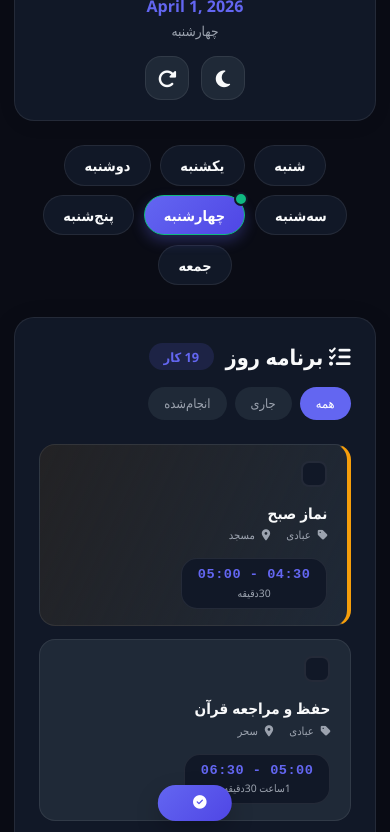
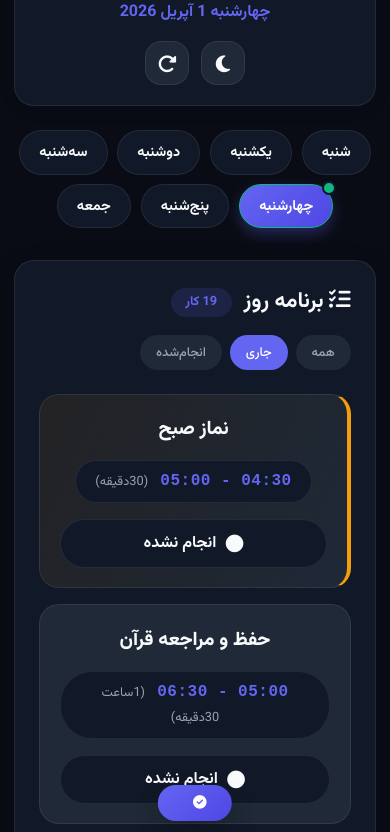
Before and after one commit to YaserBakhtiar/list, a plain HTML site: page index.html in a window 390 px wide. Shown: the part 91-923 px from the top of the page. Drawn offline with Linux system fonts and the light colour scheme; a small style sheet from the web is missing; a web font is replaced by a local one.

Commit message:
Update index.html

```diff
--- a/index.html
+++ b/index.html
@@ -6,17 +6,10 @@
     <meta name="theme-color" content="#6366f1">
     <title>برنامه هفتگی</title>
     <link rel="manifest" href="data:application/manifest+json,{}" id="manifest-placeholder">
-    <link rel="stylesheet" href="https://cdn.jsdelivr.net/gh/rastikerdar/vazirmatn@v33.0.0/Vazirmatn-font-face.css">
+    <!-- Google Fonts: Vazirmatn + Amiri (fallback) -->
+    <link href="https://fonts.googleapis.com/css2?family=Vazirmatn:wght@300;400;500;700;800&family=Amiri:wght@400;700&display=swap" rel="stylesheet">
     <link rel="stylesheet" href="https://cdnjs.cloudflare.com/ajax/libs/font-awesome/6.4.0/css/all.min.css">
     <style>
-        /* Fallback font in case Vazirmatn fails */
-        @font-face {
-            font-family: 'Vazirmatn';
-            src: local('Vazirmatn'), url('https://cdn.jsdelivr.net/gh/rastikerdar/vazirmatn@v33.0.0/fonts/webfonts/Vazirmatn-Regular.woff2') format('woff2');
-            font-weight: normal;
-            font-style: normal;
-            font-display: swap;
-        }
         * {
             margin: 0;
             padding: 0;
@@ -48,7 +41,7 @@
             --border-color: rgba(0, 0, 0, 0.08);
         }
         body {
-            font-family: 'Vazirmatn', 'Segoe UI', Tahoma, Geneva, Verdana, sans-serif;
+            font-family: 'Vazirmatn', 'Amiri', 'Segoe UI', system-ui, sans-serif;
             background: var(--bg-primary);
             min-height: 100vh;
             color: var(--text-primary);
@@ -89,12 +82,6 @@
             font-size: 1rem;
             font-weight: 600;
             color: var(--primary);
-            direction: ltr;
-        }
-        .weekday {
-            font-size: 0.85rem;
-            color: var(--text-secondary);
-            margin-top: 0.25rem;
         }
         .action-buttons {
             display: flex;
@@ -222,14 +209,14 @@
         .task-list {
             display: flex;
             flex-direction: column;
-            gap: 0.85rem;
+            gap: 1rem;
         }
         .task-item {
             background: var(--bg-card);
-            border-radius: 1rem;
-            padding: 1rem 1.2rem;
+            border-radius: 1.25rem;
+            padding: 1.2rem;
             border: 1px solid var(--border-color);
-            transition: all 0.2s;
+            transition: var(--transition);
             position: relative;
         }
         .task-item.next-priority {
@@ -237,92 +224,99 @@
             background: linear-gradient(115deg, rgba(245,158,11,0.08), var(--bg-card));
         }
         .task-item.completed {
-            opacity: 0.6;
+            opacity: 0.7;
         }
         .task-item.completed .task-title {
             text-decoration: line-through;
         }
-        .task-content {
+        /* Centered task info */
+        .task-info-grid {
             display: flex;
+            flex-direction: column;
             align-items: center;
-            gap: 1rem;
-            flex-wrap: wrap;
-        }
-        .task-check {
-            flex-shrink: 0;
-        }
-        .check-box {
-            width: 26px;
-            height: 26px;
-            background: var(--bg-secondary);
-            border-radius: 8px;
-            display: flex;
-            align-items: center;
-            justify-content: center;
-            cursor: pointer;
-            border: 2px solid var(--border-color);
-            transition: var(--transition);
-        }
-        .check-box.checked {
-            background: var(--success);
-            border-color: var(--success);
-        }
-        .check-box i {
-            color: white;
-            font-size: 0.75rem;
-            opacity: 0;
-        }
-        .check-box.checked i {
-            opacity: 1;
-        }
-        .task-info {
-            flex: 1;
+            text-align: center;
+            gap: 0.8rem;
+            margin-bottom: 1rem;
         }
         .task-title {
-            font-weight: 700;
-            font-size: 0.95rem;
-            margin-bottom: 0.3rem;
+            font-weight: 800;
+            font-size: 1.2rem;
+            margin-bottom: 0.2rem;
         }
-        .task-meta {
-            display: flex;
-            gap: 1rem;
-            flex-wrap: wrap;
-            font-size: 0.7rem;
-            color: var(--text-secondary);
-        }
-        .task-meta span i {
-            margin-left: 0.25rem;
-            font-size: 0.7rem;
-        }
-        .task-time-card {
+        /* Time display larger */
+        .time-display {
             background: var(--bg-secondary);
-            border-radius: 1rem;
-            padding: 0.5rem 1rem;
-            text-align: center;
-            min-width: 115px;
+            border-radius: 2rem;
+            padding: 0.5rem 1.2rem;
+            display: inline-block;
             border: 1px solid var(--border-color);
         }
         .time-range {
             font-weight: 800;
             font-family: monospace;
-            font-size: 0.85rem;
+            font-size: 1.2rem;
             color: var(--primary);
             letter-spacing: 0.5px;
         }
         .duration {
-            font-size: 0.65rem;
+            font-size: 0.8rem;
             color: var(--text-secondary);
-            margin-top: 0.2rem;
+            margin-right: 0.5rem;
         }
-        /* Stats Footer */
+        .task-desc {
+            font-size: 0.75rem;
+            color: var(--text-secondary);
+            background: var(--bg-secondary);
+            padding: 0.2rem 0.8rem;
+            border-radius: 1rem;
+            display: inline-block;
+        }
+        /* Bottom Check Button */
+        .task-check-btn {
+            width: 100%;
+            margin-top: 0.5rem;
+            display: flex;
+            justify-content: center;
+        }
+        .check-button {
+            background: var(--bg-secondary);
+            border: 1px solid var(--border-color);
+            border-radius: 3rem;
+            padding: 0.7rem 1.2rem;
+            font-family: inherit;
+            font-size: 1rem;
+            font-weight: 600;
+            color: var(--text-primary);
+            cursor: pointer;
+            transition: var(--transition);
+            display: inline-flex;
+            align-items: center;
+            gap: 0.6rem;
+            width: 100%;
+            justify-content: center;
+        }
+        .check-button i {
+            font-size: 1.1rem;
+        }
+        .check-button:hover:not(.completed-btn) {
+            background: var(--success);
+            border-color: var(--success);
+            color: white;
+            transform: translateY(-2px);
+        }
+        .check-button.completed-btn {
+            background: var(--success);
+            border-color: var(--success);
+            color: white;
+            cursor: default;
+            opacity: 0.7;
+        }
+        /* Stats Footer (only progress) */
         .stats-footer {
             background: var(--bg-secondary);
             border-radius: var(--radius);
             border: 1px solid var(--border-color);
             padding: 1.25rem 1.5rem;
-            display: grid;
-            grid-template-columns: repeat(auto-fit, minmax(180px, 1fr));
-            gap: 1rem;
             margin-top: 1rem;
         }
         .stat-item {
@@ -333,6 +327,8 @@
             border-radius: 1rem;
             padding: 0.9rem 1rem;
             transition: var(--transition);
+            max-width: 300px;
+            margin: 0 auto;
         }
         .stat-icon {
             width: 48px;
@@ -356,7 +352,6 @@
         .stat-label {
             font-size: 0.7rem;
             color: var(--text-secondary);
-            letter-spacing: 0.3px;
         }
         .progress-bar-bg {
             height: 5px;
@@ -402,22 +397,18 @@
             body { padding: 0.9rem; }
             .header { flex-direction: column; text-align: center; }
             .date-box { text-align: center; }
-            .task-content { flex-direction: column; align-items: flex-start; }
-            .task-time-card { align-self: flex-start; }
-            .stat-item { padding: 0.7rem; }
+            .time-range { font-size: 1rem; }
         }
     </style>
 </head>
 <body>
 <div class="container">
-    <!-- Header -->
     <div class="header">
         <div class="title">
             <h1>برنامه هفتگی</h1>
         </div>
         <div class="date-box">
             <div class="greg-date" id="gregDate"></div>
-            <div class="weekday" id="weekdayName"></div>
         </div>
         <div class="action-buttons">
             <button class="icon-btn" id="themeToggle"><i class="fas fa-moon"></i></button>
@@ -425,10 +416,8 @@
         </div>
     </div>
 
-    <!-- Day Selector -->
     <div class="day-selector" id="daySelector"></div>
 
-    <!-- Tasks Panel -->
     <div class="tasks-panel">
         <div class="panel-header">
             <div class="panel-title">
@@ -436,45 +425,20 @@
                 <span class="task-count" id="taskCount">۰ کار</span>
             </div>
             <div class="filter-group">
-                <button class="filter-btn active" data-filter="all">همه</button>
-                <button class="filter-btn" data-filter="pending">جاری</button>
+                <button class="filter-btn" data-filter="all">همه</button>
+                <button class="filter-btn active" data-filter="pending">جاری</button>
                 <button class="filter-btn" data-filter="completed">انجام‌شده</button>
             </div>
         </div>
         <div id="taskListContainer" class="task-list"></div>
     </div>
 
-    <!-- Stats Footer -->
-    <div class="stats-footer" id="statsFooter">
-        <div class="stat-item">
-            <div class="stat-icon"><i class="fas fa-tasks"></i></div>
-            <div class="stat-info">
-                <div class="stat-value" id="totalTasks">0</div>
-                <div class="stat-label">کل وظایف</div>
-                <div class="progress-bar-bg"><div class="progress-fill" id="totalFill"></div></div>
-            </div>
-        </div>
-        <div class="stat-item">
-            <div class="stat-icon"><i class="fas fa-check-circle"></i></div>
-            <div class="stat-info">
-                <div class="stat-value" id="completedTasks">0</div>
-                <div class="stat-label">انجام شده</div>
-                <div class="progress-bar-bg"><div class="progress-fill" id="completedFill"></div></div>
-            </div>
-        </div>
-        <div class="stat-item">
-            <div class="stat-icon"><i class="fas fa-hourglass-half"></i></div>
-            <div class="stat-info">
-                <div class="stat-value" id="totalHours">0</div>
-                <div class="stat-label">ساعت برنامه</div>
-                <div class="progress-bar-bg"><div class="progress-fill" id="hoursFill"></div></div>
-            </div>
-        </div>
+    <div class="stats-footer">
         <div class="stat-item">
             <div class="stat-icon"><i class="fas fa-chart-line"></i></div>
             <div class="stat-info">
                 <div class="stat-value" id="progressPercent">0%</div>
-                <div class="stat-label">پیشرفت</div>
+                <div class="stat-label">پیشرفت امروز</div>
                 <div class="progress-bar-bg"><div class="progress-fill" id="percentFill"></div></div>
             </div>
         </div>
@@ -483,7 +447,7 @@
 <div id="notification" class="notification"><i class="fas fa-check-circle"></i><span></span></div>
 
 <script>
-    // ======================== SCHEDULE DATA (مطابق برنامه ارائه شده) ========================
+    // ======================== SCHEDULE DATA ========================
     function makeTask(id, title, start, end, category, location, desc = '') {
         return { id, title, start, end, category, location, desc, duration: getDuration(start, end) };
     }
@@ -627,8 +591,8 @@
     ];
 
     // ======================== STATE ========================
-    let currentDay = new Date().getDay();  // 0 یکشنبه .. 6 شنبه
-    let currentFilter = 'all';
+    let currentDay = new Date().getDay();
+    let currentFilter = 'pending';
     let completedMap = JSON.parse(localStorage.getItem('smartProgress')) || {};
 
     function getDayKey(day) { return `day_${day}`; }
@@ -670,37 +634,37 @@
             let priorityClass = isNext ? 'next-priority' : '';
             html += `
                 <div class="task-item ${completedClass} ${priorityClass}" data-id="${task.id}">
-                    <div class="task-content">
-                        <div class="task-check"><div class="check-box ${task.completed ? 'checked' : ''}" data-id="${task.id}"><i class="fas fa-check"></i></div></div>
-                        <div class="task-info">
+                    <div class="task-info-grid">
                         <div class="task-title">${task.title}</div>
-                            <div class="task-meta">
-                                <span><i class="fas fa-tag"></i> ${task.category}</span>
-                                <span><i class="fas fa-map-marker-alt"></i> ${task.location}</span>
-                                ${task.desc ? `<span><i class="fas fa-info-circle"></i> ${task.desc}</span>` : ''}
+                        <div class="time-display">
+                            <span class="time-range">${task.start} - ${task.end}</span>
+                            <span class="duration">(${task.duration})</span>
                         </div>
+                        ${task.desc ? `<div class="task-desc"><i class="fas fa-info-circle"></i> ${task.desc}</div>` : ''}
                     </div>
-                        <div class="task-time-card">
-                            <div class="time-range">${task.start} - ${task.end}</div>
-                            <div class="duration">${task.duration}</div>
-                        </div>
+                    <div class="task-check-btn">
+                        <button class="check-button ${task.completed ? 'completed-btn' : ''}" data-id="${task.id}">
+                            <i class="fas ${task.completed ? 'fa-check-circle' : 'fa-circle'}"></i>
+                            ${task.completed ? 'انجام شده' : 'انجام نشده'}
+                        </button>
                     </div>
                 </div>
             `;
         });
         container.innerHTML = html;
         document.getElementById('taskCount').innerText = filtered.length + ' کار';
-        document.querySelectorAll('.check-box').forEach(box => {
-            box.addEventListener('click', (e) => {
-                let taskId = parseInt(box.dataset.id);
+        document.querySelectorAll('.check-button').forEach(btn => {
+            btn.addEventListener('click', (e) => {
+                let taskId = parseInt(btn.dataset.id);
                 let tasksNow = getTasksForDay(currentDay);
                 let target = tasksNow.find(t => t.id === taskId);
-                if (target) {
-                    let newStatus = !target.completed;
-                    setCompleted(currentDay, taskId, newStatus);
-                    showNotif(newStatus ? '✅ انجام شد!' : '🔄 برگشت داده شد', newStatus ? 'success' : 'info');
+                if (target && !target.completed) {
+                    setCompleted(currentDay, taskId, true);
+                    showNotif('✅ انجام شد!');
                     renderTasks();
                     updateStats();
+                } else if (target && target.completed) {
+                    showNotif('این کار قبلاً انجام شده است', 'info');
                 }
             });
         });
@@ -711,20 +675,7 @@
         let total = tasks.length;
         let completed = tasks.filter(t => t.completed).length;
         let percent = total ? Math.round((completed / total) * 100) : 0;
-        let totalMinutes = 0;
-        tasks.forEach(t => {
-            let [sh, sm] = t.start.split(':').map(Number);
-            let [eh, em] = t.end.split(':').map(Number);
-            totalMinutes += (eh * 60 + em) - (sh * 60 + sm);
-        });
-        let totalHours = (totalMinutes / 60).toFixed(1);
-        document.getElementById('totalTasks').innerText = total;
-        document.getElementById('completedTasks').innerText = completed;
-        document.getElementById('totalHours').innerText = totalHours;
         document.getElementById('progressPercent').innerText = percent + '%';
-        document.getElementById('completedFill').style.width = percent + '%';
-        document.getElementById('totalFill').style.width = '100%';
-        document.getElementById('hoursFill').style.width = Math.min(percent * 1.2, 100) + '%';
         document.getElementById('percentFill').style.width = percent + '%';
     }
 
@@ -732,9 +683,11 @@
         const now = new Date();
         const dayNames = ['یکشنبه', 'دوشنبه', 'سه‌شنبه', 'چهارشنبه', 'پنج‌شنبه', 'جمعه', 'شنبه'];
         const weekday = dayNames[now.getDay()];
-        document.getElementById('weekdayName').innerText = weekday;
-        const options = { year: 'numeric', month: 'long', day: 'numeric' };
-        document.getElementById('gregDate').innerText = now.toLocaleDateString('en-US', options);
+        const months = ['ژانویه', 'فوریه', 'مارس', 'آپریل', 'مه', 'ژوئن', 'ژوئیه', 'اوت', 'سپتامبر', 'اکتبر', 'نوامبر', 'دسامبر'];
+        const day = now.getDate();
+        const month = months[now.getMonth()];
+        const year = now.getFullYear();
+        document.getElementById('gregDate').innerText = `${weekday} ${day} ${month} ${year}`;
     }
 
     function buildDaySelector() {
@@ -797,7 +750,7 @@
         icon.className = saved === 'dark' ? 'fas fa-moon' : 'fas fa-sun';
     }
 
-    // PWA Manifest and Service Worker
+    // PWA manifest and service worker
     function generateManifest() {
         const manifest = {
             name: "برنامه هفتگی",
@@ -820,22 +773,15 @@
         document.querySelector('#manifest-placeholder').setAttribute('href', manifestURL);
     }
 
-    function registerServiceWorker() {
+    function installServiceWorker() {
         if ('serviceWorker' in navigator) {
-            navigator.serviceWorker.register('/sw.js').catch(err => console.log('SW registration failed:', err));
-        }
-    }
-
-    // Inline service worker script (will be written dynamically)
-    function installServiceWorker() {
             const swCode = `
-            const CACHE_NAME = 'weekly-planner-v1';
+                const CACHE_NAME = 'weekly-planner-v3';
                 const urlsToCache = [
                     './',
                     '${window.location.pathname}',
-                'https://cdn.jsdelivr.net/gh/rastikerdar/vazirmatn@v33.0.0/Vazirmatn-font-face.css',
-                'https://cdnjs.cloudflare.com/ajax/libs/font-awesome/6.4.0/css/all.min.css',
-                'https://cdn.jsdelivr.net/gh/rastikerdar/vazirmatn@v33.0.0/fonts/webfonts/Vazirmatn-Regular.woff2'
+                    'https://fonts.googleapis.com/css2?family=Vazirmatn:wght@300;400;500;700;800&family=Amiri:wght@400;700&display=swap',
+                    'https://cdnjs.cloudflare.com/ajax/libs/font-awesome/6.4.0/css/all.min.css'
                 ];
                 self.addEventListener('install', event => {
                     event.waitUntil(
@@ -859,6 +805,7 @@
             const url = URL.createObjectURL(blob);
             navigator.serviceWorker.register(url).catch(console.log);
         }
+    }
 
     document.addEventListener('DOMContentLoaded', () => {
         updateDateHeader();
@@ -877,9 +824,7 @@
             });
         });
         generateManifest();
-        if ('serviceWorker' in navigator) {
         installServiceWorker();
-        }
     });
 </script>
 </body>
```
Lines whose indentation alone changed are shown as unchanged.
